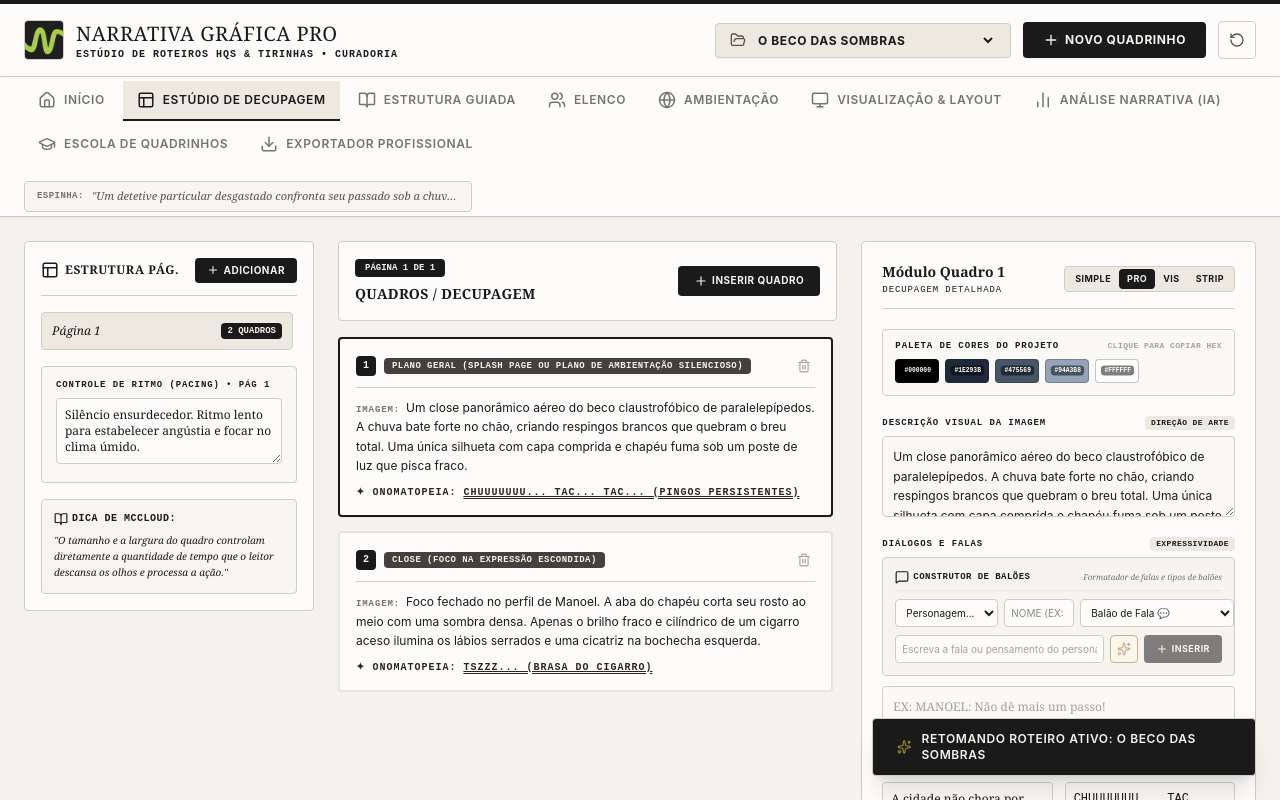
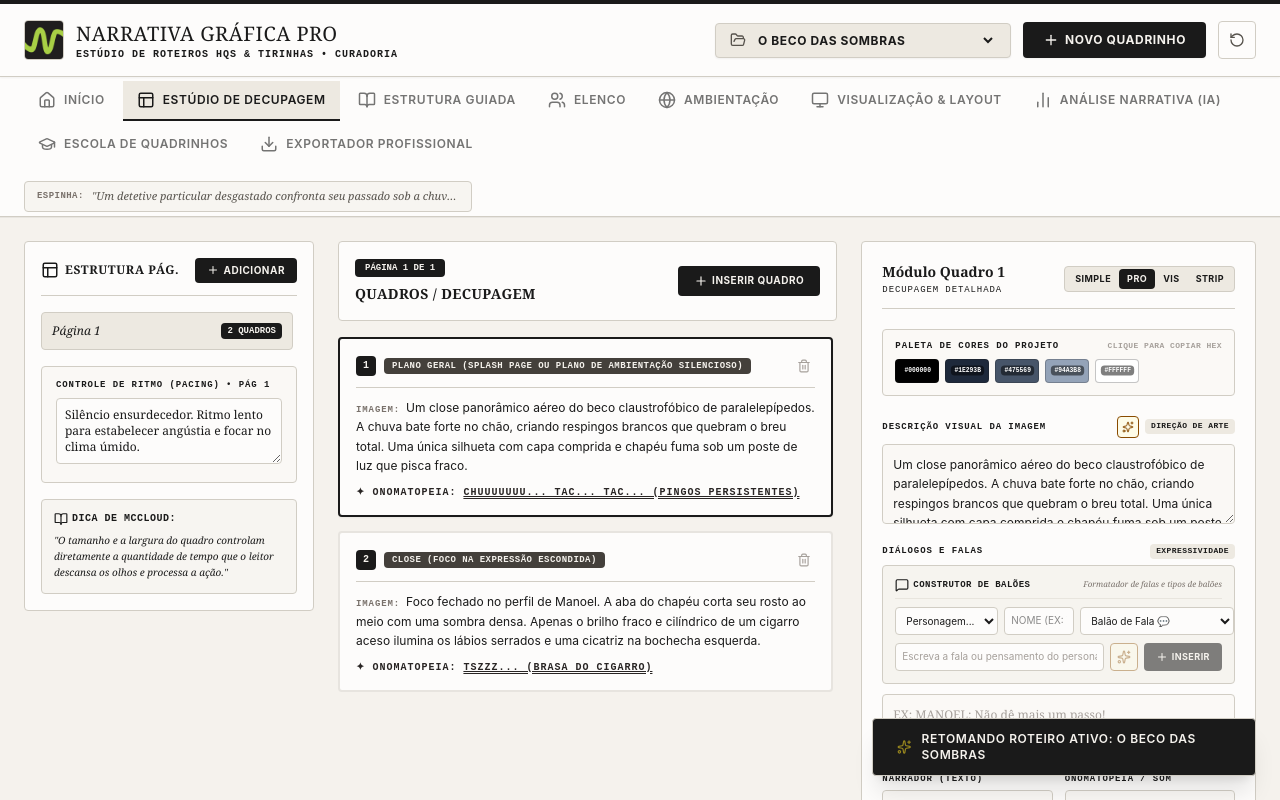
Before and after one commit to rodisleyd/narrativa_grafica_pro, a React (Vite) app: page / in a window 1280 px wide. Both pictures are taken after a click on the button "ABRIR ATIVO". Shown: the top 800 px of the page. Built offline with nearby package versions, Linux system fonts and the light colour scheme.

Commit message:
feat: adicionar assistente de IA com botao Sparkles para aprimoramento de descricao visual do quadro

```diff
--- a/src/components/ScriptEditor.tsx
+++ b/src/components/ScriptEditor.tsx
@@ -20,9 +20,35 @@ export default function ScriptEditor({ project, onChange, onTriggerAi }: ScriptE
   const [selectedCompTechnique, setSelectedCompTechnique] = useState<number | null>(null);
 
   const [aiLoading, setAiLoading] = useState(false);
+  const [descAiLoading, setDescAiLoading] = useState(false);
   const [aiSelectedField, setAiSelectedField] = useState<"dialogue" | "sfx" | "description">("dialogue");
 
   const [copiedColor, setCopiedColor] = useState<string | null>(null);
+
+  const handleAiDescriptionImprove = async (panel: Panel) => {
+    if (!onTriggerAi || !panel.visualDescription?.trim()) return;
+    setDescAiLoading(true);
+    try {
+      const prompt = `Você é um assistente de roteiro de quadrinhos. Melhore e reescreva a descrição visual do quadro abaixo de acordo com as seguintes regras críticas:
+1. TEMPO PRESENTE OBRIGATÓRIO (presente do indicativo): A ação e o estado dos elementos devem ser descritos estritamente no tempo presente (ex: "Manoel observa a chuva..." em vez de "observava" ou "observou").
+2. IMAGEM ESTÁTICA (CONGELADA): Quadrinhos são formados por imagens estáticas (um instantâneo no tempo). NÃO descreva uma sucessão temporal de ações consecutivas (ex: evite "Ele entra na sala, pega o copo e bebe"; prefira "Ele segura um copo de vidro próximo à boca, com olhar tenso voltado para a porta da sala").
+3. CONCISO E VISUAL: Descreva poses, expressões faciais, o posicionamento dos elementos no espaço, luzes e sombras de forma direta para ajudar o desenhista a ilustrar.
+4. MANTENHA A INTENÇÃO: Preserve rigorosamente a ideia, clima e intenção originais que o roteirista quis transmitir.
+
+Descrição original:
+"${panel.visualDescription}"`;
+
+      const result = await onTriggerAi("custom", { prompt });
+      if (result && result.trim()) {
+        handleUpdatePanel(panel.id, { visualDescription: result.trim() });
+      }
+    } catch (e) {
+      console.error(e);
+      alert("Erro ao consultar a IA para aprimorar a descrição.");
+    } finally {
+      setDescAiLoading(false);
+    }
+  };
 
   // Estados locais para o construtor visual de balões de diálogo
   const [builderCharName, setBuilderCharName] = useState("");
@@ -516,7 +542,20 @@ export default function ScriptEditor({ project, onChange, onTriggerAi }: ScriptE
                 {/* Column Left: Visuals & Framing */}
                 <div className="space-y-4">
                   <div>
-                    <label className="block text-[9px] font-mono font-bold text-stone-550 uppercase tracking-widest mb-1.5">Descrição Visual da Imagem</label>
+                    <div className="flex justify-between items-center mb-1.5">
+                      <label className="block text-[9px] font-mono font-bold text-stone-550 uppercase tracking-widest">Descrição Visual da Imagem</label>
+                      {onTriggerAi && (
+                        <button
+                          type="button"
+                          onClick={() => handleAiDescriptionImprove(activePanel)}
+                          disabled={descAiLoading || !activePanel.visualDescription?.trim()}
+                          className="bg-yellow-50 hover:bg-yellow-100 text-yellow-800 border border-yellow-250 p-1.5 rounded transition-all cursor-pointer disabled:opacity-40 shrink-0 flex items-center justify-center h-6 w-6"
+                          title="Polir descrição do quadro com IA (tempo presente e estática)"
+                        >
+                          <Sparkles className={`h-3 w-3 ${descAiLoading ? "animate-spin text-yellow-600" : "text-yellow-650"}`} />
+                        </button>
+                      )}
+                    </div>
                     <textarea
                       rows={3}
                       value={activePanel.visualDescription}
@@ -804,10 +843,23 @@ export default function ScriptEditor({ project, onChange, onTriggerAi }: ScriptE
                 {/* Core common script inputs */}
                 <div className="space-y-4">
                   <div>
-                    <label className="block text-[9px] font-mono font-bold text-stone-550 uppercase tracking-widest mb-1.5 flex justify-between items-center mt-0.5">
+                    <div className="block text-[9px] font-mono font-bold text-stone-550 uppercase tracking-widest mb-1.5 flex justify-between items-center mt-0.5">
                       <span>Descrição Visual da Imagem</span>
-                      <span className="text-[8px] tracking-wider text-art-charcoal bg-art-sidebar px-1.5 py-0.5 rounded font-mono font-bold uppercase">Direção de Arte</span>
-                    </label>
+                      <div className="flex items-center gap-1.5">
+                        {onTriggerAi && (
+                          <button
+                            type="button"
+                            onClick={() => handleAiDescriptionImprove(activePanel)}
+                            disabled={descAiLoading || !activePanel.visualDescription?.trim()}
+                            className="bg-yellow-50 hover:bg-yellow-100 text-yellow-800 border border-yellow-250 p-1 rounded transition-all cursor-pointer disabled:opacity-40 shrink-0 flex items-center justify-center h-5.5 w-5.5"
+                            title="Polir descrição do quadro com IA (tempo presente e estática)"
+                          >
+                            <Sparkles className={`h-3 w-3 ${descAiLoading ? "animate-spin text-yellow-600" : "text-yellow-650"}`} />
+                          </button>
+                        )}
+                        <span className="text-[8px] tracking-wider text-art-charcoal bg-art-sidebar px-1.5 py-0.5 rounded font-mono font-bold uppercase">Direção de Arte</span>
+                      </div>
+                    </div>
                     <textarea
                       id="input-desc-pnl"
                       rows={writeMode === "VISUAL" ? 5 : 3}
```
